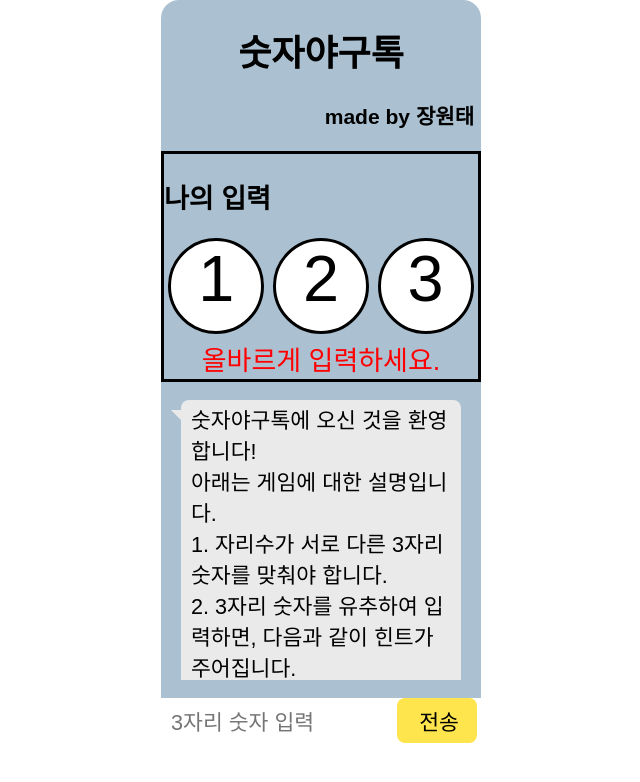
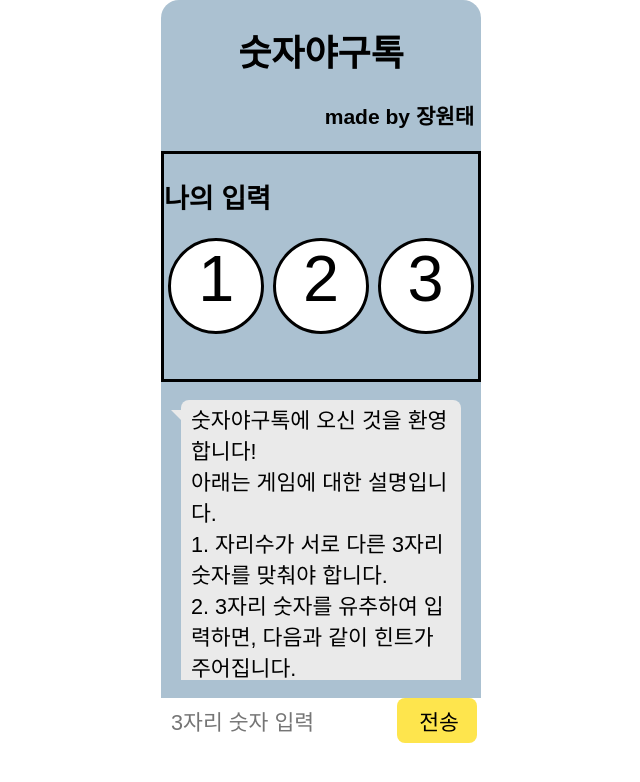
Before and after one commit to cwt629/BullsAndCowsTalk, a React (Create React App) app in the folder bulls-and-cows-talk-cra/: page / in a window 1280 px wide. Shown: the top 782 px of the page, without its empty margins (319-959 px from the left). Built offline with nearby package versions, Linux system fonts and the light colour scheme; a web font is replaced by a local one.

Commit message:
feat: show error message on InputShow component

```diff
--- a/bulls-and-cows-talk-cra/src/App.js
+++ b/bulls-and-cows-talk-cra/src/App.js
@@ -7,12 +7,20 @@ import FormDiv from './FormDiv';
 import { generateAnswer, compareWithAnswer } from './Answer';
 
 function App() {
+  // 상태: input
+  const [input, setInput] = React.useState("");
+
+  // form에서 input이 바뀔 때마다 불릴 함수
+  const handleInputChange = (e) => {
+    setInput(e.target.value);
+  }
+
   return (
     <div>
       <Title />
-      <InputShow />
+      <InputShow input={input} />
       <TalkSpace />
-      <FormDiv />
+      <FormDiv onChange={handleInputChange} />
     </div>
   )
 }
--- a/bulls-and-cows-talk-cra/src/FormDiv.js
+++ b/bulls-and-cows-talk-cra/src/FormDiv.js
@@ -1,7 +1,7 @@
-export default function FormDiv() {
+export default function FormDiv({ onChange }) {
     return (
         <form>
-            <input type="text" name="number" maxlength="3" placeholder="3자리 숫자 입력" />
+            <input type="text" name="number" maxlength="3" placeholder="3자리 숫자 입력" onChange={onChange} />
             <input type="submit" value="전송" />
         </form>
     )
--- a/bulls-and-cows-talk-cra/src/InputShow.js
+++ b/bulls-and-cows-talk-cra/src/InputShow.js
@@ -1,4 +1,6 @@
-export default function InputShow() {
+import { checkIntermediateInput } from "./validate"
+
+export default function InputShow({ input }) {
     return (
         <div id="inputshow">
             <h2>나의 입력</h2>
@@ -7,7 +9,30 @@ export default function InputShow() {
                 <span>2</span>
                 <span>3</span>
             </div>
-            <p>올바르게 입력하세요.</p>
+            <p>{getErrorMessage(input)}</p>
         </div>
     )
 }
+
+/**
+ * 중간 입력 validate 결과에 따라 출력할 에러 메시지를 반환하는 함수
+ * @param {string} input 사용자의 입력
+ * @returns {string} 출력할 에러 메시지
+ */
+function getErrorMessage(input) {
+    const result = checkIntermediateInput(input);
+
+    switch (result) {
+        case "zerostart":
+            return "숫자는 0으로 시작하지 않습니다.";
+
+        case "number":
+            return "입력은 숫자여야 합니다.";
+
+        case "redundancy":
+            return "각 자리수는 중복되지 않아야 합니다.";
+
+        default:
+            return "";
+    }
+}
```
